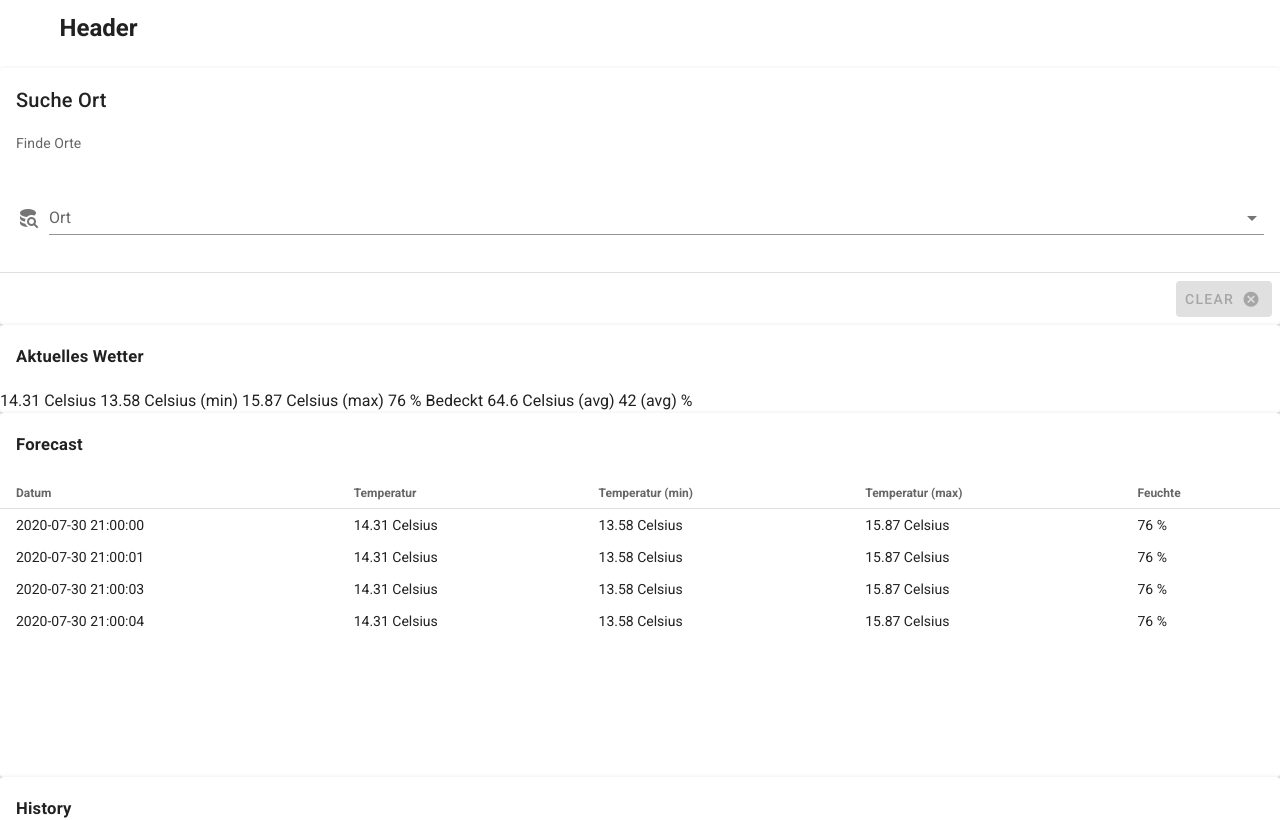
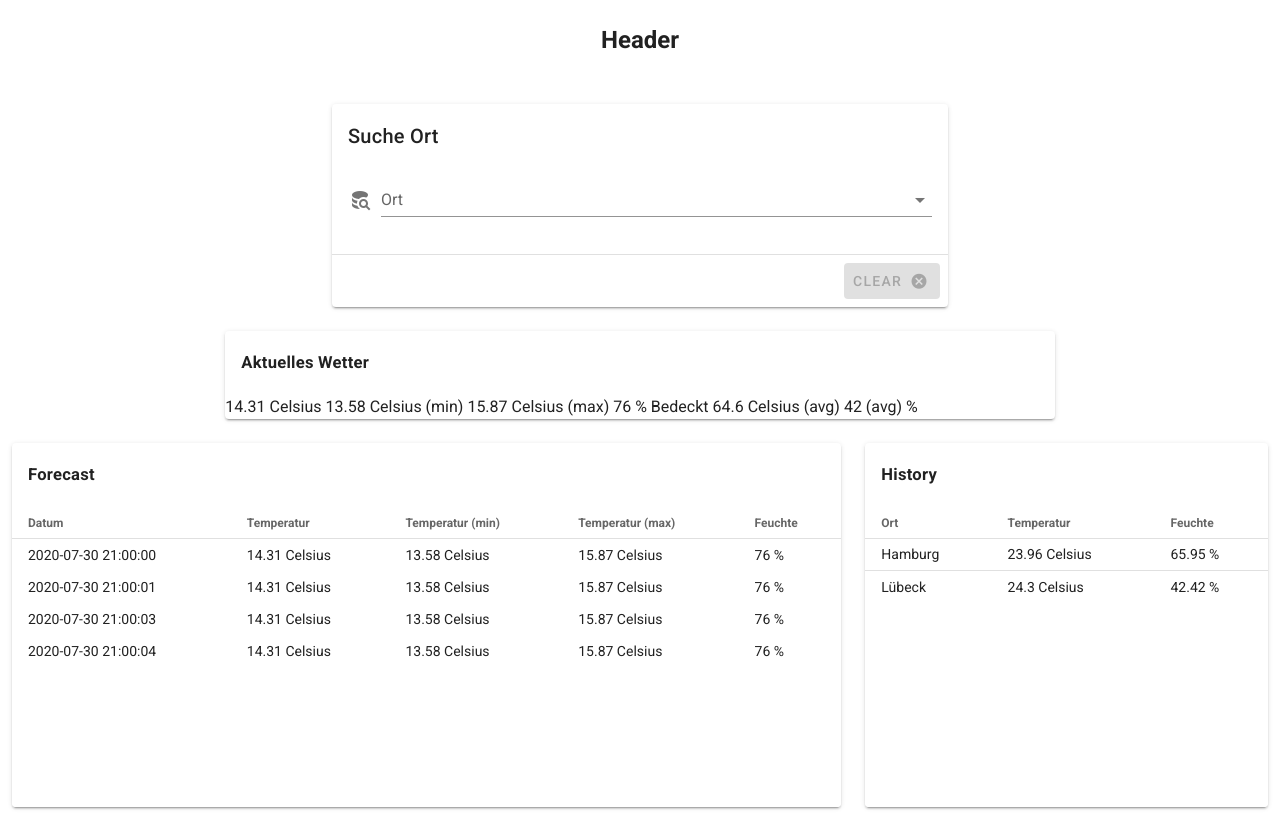
Before and after one commit to Chrichton/Weatherforcast, a Vue app in the folder Vue/vue-weather/: page / in a window 1280 px wide. Shown: the top 820 px of the page. Built offline with nearby package versions, Linux system fonts and the light colour scheme; what vue-uuid would draw is missing.

Commit message:
grid definiton completed

```diff
--- a/Vue/vue-weather/src/App.vue
+++ b/Vue/vue-weather/src/App.vue
@@ -1,13 +1,49 @@
 <template>
   <v-app>
-    <div id="app">
-      <Header/>
+    <v-spacer id="app">
       <!-- <TestVuetify v-bind:model="Model.forecast"/> -->
-      <SelectCity v-on:load-weather="loadWeather"/>
-      <CurrentWeather v-bind:model="Model"/>
-      <Forecast v-bind:model="Model.forecast"/>
-      <History v-bind:historyData="historyData"/>
-    </div>
+      <v-container fluid>
+          <v-row>
+            <v-col cols="12">
+              <Header/>
+            </v-col>
+          </v-row>
+
+        <v-row
+          :key="1"
+          :justify="'center'"
+        >
+          <v-col
+            :key="1"
+            md="6"
+          >
+            <SelectCity v-on:load-weather="loadWeather"/>
+          </v-col>
+        </v-row>
+        <v-row
+          :key="1"
+          :justify="'center'"
+        >
+          <v-col
+            :key="1"
+            md="8"
+          >
+            <CurrentWeather v-bind:model="Model"/>
+            </v-col>
+        </v-row>
+        <v-row>
+          <v-col md="8" lg="8"
+          >
+            <Forecast v-bind:model="Model.forecast"/>
+
+          </v-col>
+          <v-col md="4" lg="4"
+          >
+          <History v-bind:historyData="historyData"/>
+          </v-col>
+        </v-row>
+      </v-container>
+    </v-spacer>
   </v-app>
 </template>
 
--- a/Vue/vue-weather/src/components/SelectCity.vue
+++ b/Vue/vue-weather/src/components/SelectCity.vue
@@ -3,9 +3,6 @@
     <v-card-title>
       Suche Ort
     </v-card-title>
-    <v-card-text>
-      Finde Orte
-    </v-card-text>
     <v-card-text>
       <v-autocomplete
         v-model="model"
@@ -17,7 +14,7 @@
         item-text="Description"
         item-value="API"
         label="Ort"
-        placeholder="Zum Suchen bitte Ort eingeben"
+        placeholder="Finde Orte"
         prepend-icon="mdi-database-search"
         return-object
       ></v-autocomplete>
--- a/Vue/vue-weather/src/components/layout/Header.vue
+++ b/Vue/vue-weather/src/components/layout/Header.vue
@@ -1,6 +1,6 @@
 <template>
     <v-container>
-        <h2 class="headline font-weight-bold mb-3">
+        <h2 class="headline font-weight-bold mb-3 text-center">
             Header
         </h2>
     </v-container>
```
